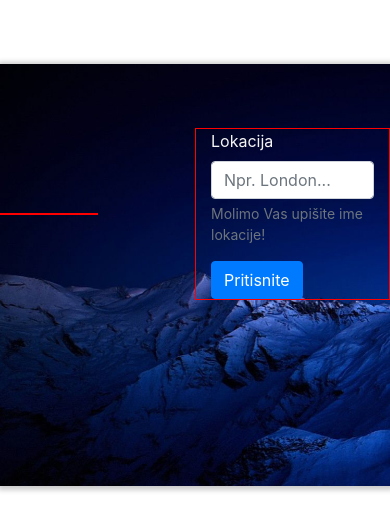
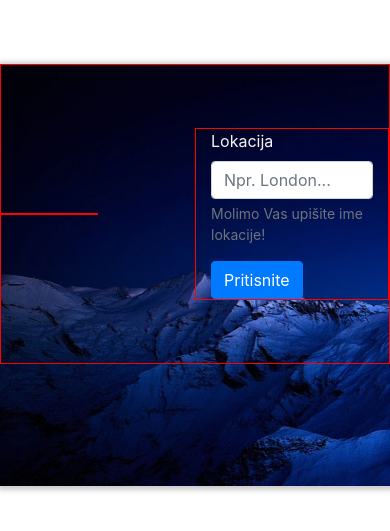
Before and after one commit to samedskulj/weather-app, a React (Create React App) app in the folder weather-app/: page / in a window 390 px wide. Shown: the part 147-678 px from the top of the page. Built offline with nearby package versions, Linux system fonts and the light colour scheme; the HTML template or start-up script is replaced by a standard one.

Commit message:
Popravljen responsivness

```diff
--- a/weather-app/src/App.css
+++ b/weather-app/src/App.css
@@ -13,11 +13,21 @@
     border: 1px solid red;
 }
 .moj-red {
-    height: 300px;
+    height: 200px;
+    border: 1px solid red;
+}
+@media only screen and (max-width: 1200px) {
+    .moj-red {
+        height: 300px;
+        border: 1px solid red;
+    }
 }
 #lokacija {
     color: whitesmoke;
 }
 #temperatura {
     color: whitesmoke;
+    display: flex;
+    align-items: center;
+    justify-content: center;
 }
--- a/weather-app/src/App.js
+++ b/weather-app/src/App.js
@@ -26,20 +26,19 @@ function App() {
 
   return (
     <>
-   <Container>
+   <Container className = "">
      <Row className = "justify-content-between align-items-center moj-red">
        <Col className = "col-3 moja-kolona align-self-center">
        {(typeof vrijeme.main != "undefined") ? (
          <div>
-           <p id = "temperatura">{vrijeme.main.humidity}</p>
-           <p id = "temperatura">{vrijeme.main.temp}</p>
+           <p id = "temperatura">Vlaga iznosi: {vrijeme.main.humidity}</p>
+           <p id = "temperatura">Temperatura je: {vrijeme.main.temp}</p>
          </div>
           ): ("")}
        </Col>
-
        <Col className = "col-6 moja-kolona">
        <Form>
-  <Form.Group controlId="formBasic">
+     <Form.Group controlId="formBasic">
     <Form.Label id = "lokacija">Lokacija</Form.Label>
     <Form.Control type="text" placeholder="Npr. London..." onChange = {e => setImeGrada(e.target.value)} />
     <Form.Text className="text-muted">
```
